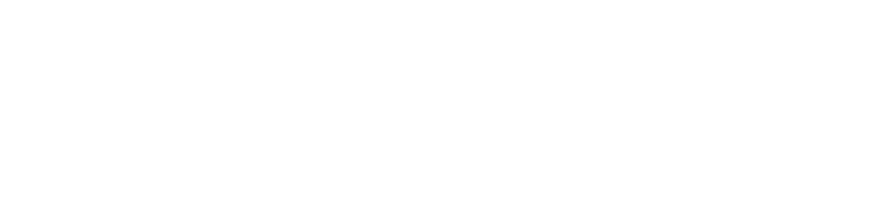
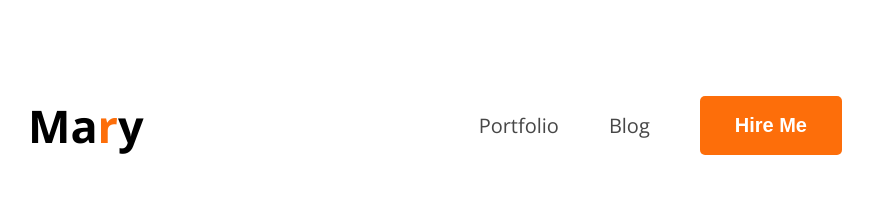
Before and after one commit to Rafi-ahmed7/build-up-fortpolio, a plain HTML site: page index.html in a window 1280 px wide. Shown: the whole page, without its empty margins (180-1053 px from the left). Drawn offline with nearby package versions, Linux system fonts and the light colour scheme.

Commit message:
add navigation items and css design

```diff
--- a/index.html
+++ b/index.html
@@ -4,10 +4,24 @@
     <meta charset="UTF-8">
     <meta name="viewport" content="width=device-width, initial-scale=1.0">
     <title>Portfolio</title>
+    <link rel="preconnect" href="https://fonts.googleapis.com">
+<link rel="preconnect" href="https://fonts.gstatic.com" crossorigin>
+<link href="https://fonts.googleapis.com/css2?family=Open+Sans:ital,wght@0,300..800;1,300..800&display=swap" rel="stylesheet">
+    <link rel="stylesheet" href="style.css/portfolio.css">
 </head>
-<body>
+<body class="open-sans-normal ">
     <header>
+     <nav>
 
+         <h3 class="nav-tittle">Ma<span class="text-primary">r</span>y
+         </h3>
+        <ul>
+
+            <li><a class="dark-two" href="">Portfolio</a></li>
+            <li><a class="dark-two" href="">Blog</a></li>
+            <li><a href=""><button class="btn-primary">Hire Me</button></a></li>
+        </ul>
+     </nav>
     </header>
 
     <main>
--- a/style.css/portfolio.css
+++ b/style.css/portfolio.css
@@ -0,0 +1,51 @@
+
+
+.open-sans-normal {
+  font-family: "Open Sans", sans-serif;
+  font-optical-sizing: auto;
+
+  font-style: normal;
+  font-variation-settings:
+    "wdth" 100;
+}
+nav ul a{
+    text-decoration: none;
+}
+nav ul{
+
+   display: flex;
+    list-style: none;
+    align-items: center;
+}
+nav{
+    display: flex;
+    justify-content: space-between;
+   align-items: center;
+   margin: 50px 200px;
+}
+nav ul li{
+    margin-right: 50px;
+    list-style: none;
+}
+.nav-tittle{
+    font-weight:bolder;
+    font-size: 45px;
+
+}
+.text-primary{
+color: #FD6E0A;
+}
+.dark-two{
+    color: #474747;
+    font-size: 20px;
+}
+.btn-primary{
+    background-color: #FD6E0A;
+    color: white;
+    font-size: 20px;
+    font-weight: bold;
+    padding: 18px 35px;
+    border-radius:5px ;
+    border: none;
+
+}
```
